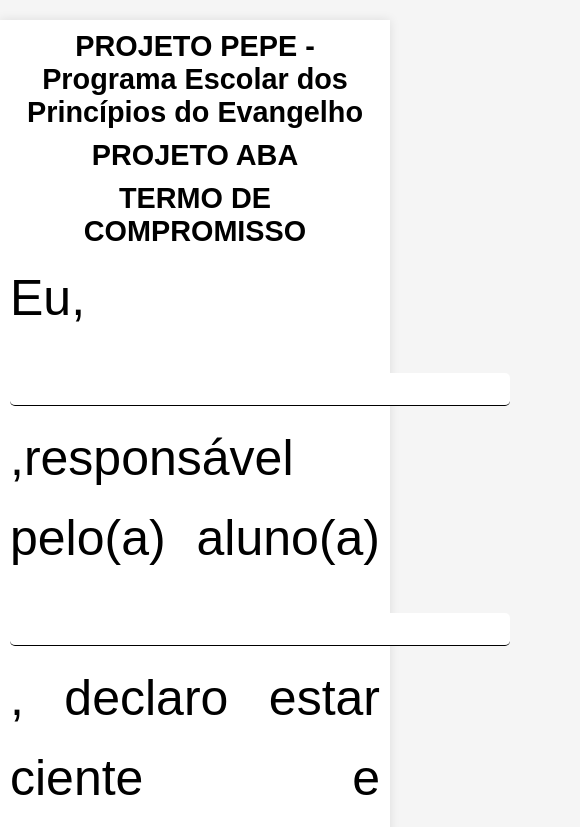
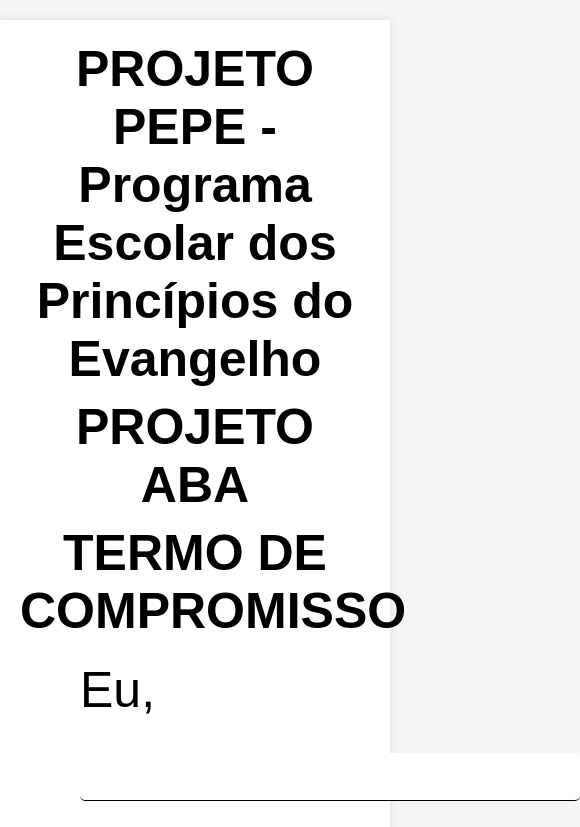
Before and after one commit to GabrielLNascimento/TermoCompromisso, a plain HTML site: page index.html in a window 390 px wide. Shown: the top 827 px of the page, 580 px wide, since content can reach past the window. Drawn offline with nearby package versions, Linux system fonts and the light colour scheme.

Commit message:
button and font-size

```diff
--- a/assets/css/style.css
+++ b/assets/css/style.css
@@ -36,6 +36,7 @@ body {
     gap: 1rem;
     font-size: 1rem;
     line-height: 1.6;
+    margin: 0px 60px;
 }
 
 /* Inputs */
@@ -71,38 +72,14 @@ button {
     border: none;
     border-radius: 6px;
     cursor: pointer;
+    font-size: 60px;
 }
 
 button:hover {
     background-color: #0056b3;
 }
 
-/* 🔍 Media query para telas pequenas */
-@media (max-width: 600px) {
-    .conteudo {
-        padding: 10px;
-    }
 
-    .conteudo h1 {
-        font-size: 1.8rem;
-    }
-
-    .conteudo-texto {
-        font-size: 1.2rem;
-    }
-
-    input {
-        width: 100%;
-        font-size: 1.2rem;
-    }
-
-    .input-small,
-    .input-medium {
-        width: 100%;
-    }
-
-    button {
-        font-size: 1.2rem;
-        padding: 12px 24px;
-    }
+.negrito {
+    font-weight: bold;
 }
```
